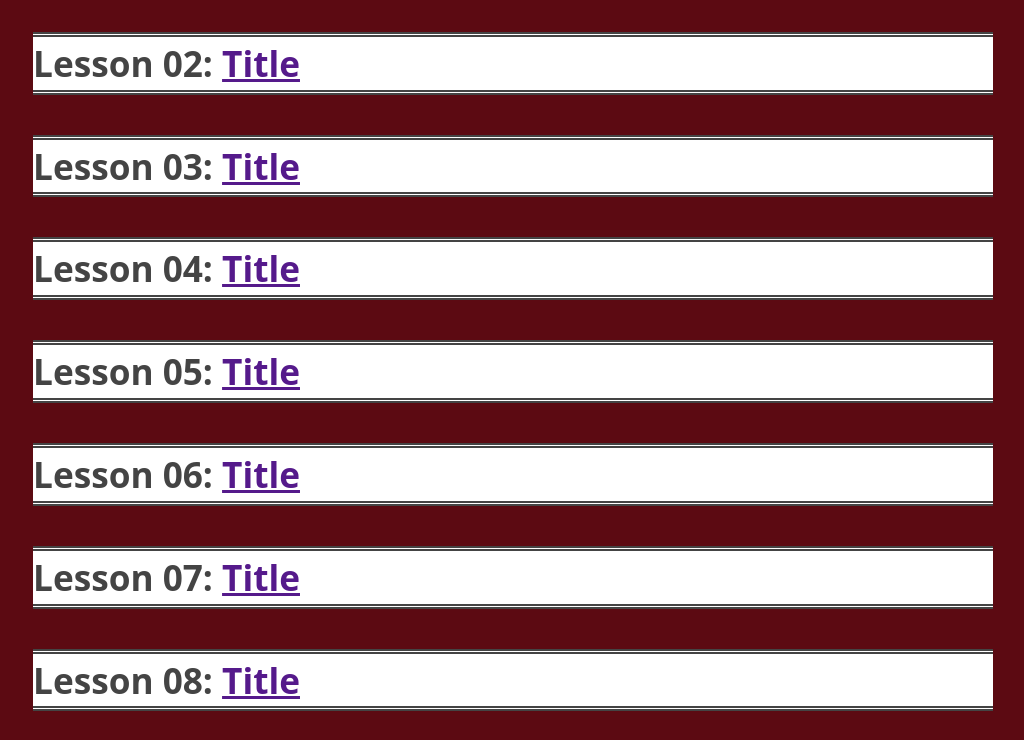
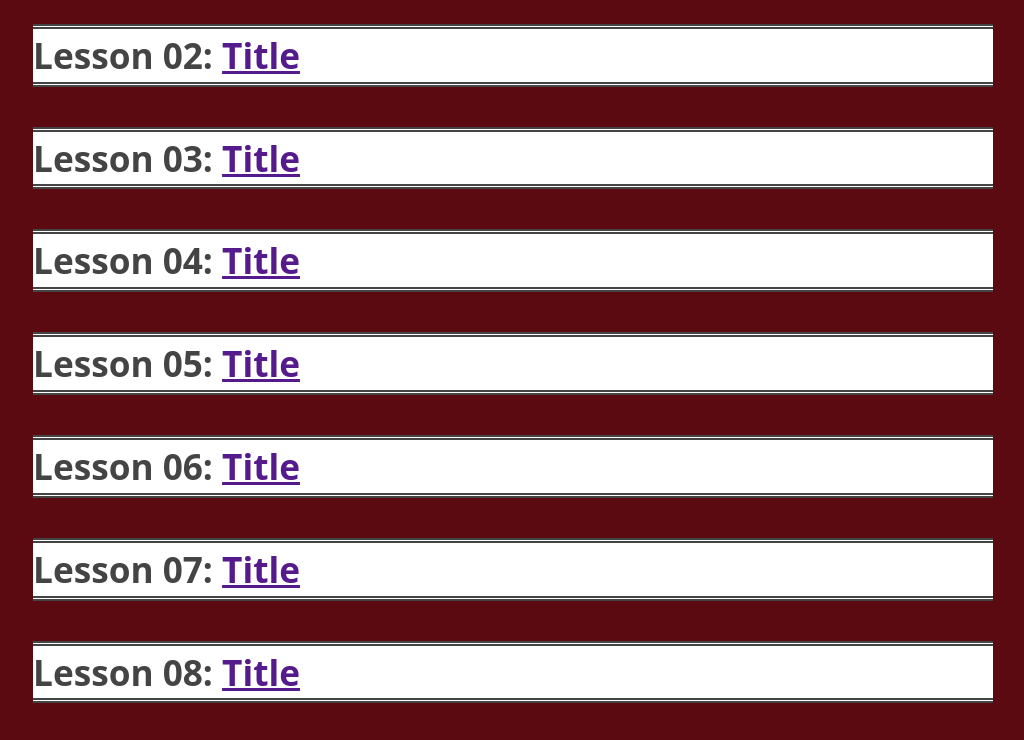
Before and after one commit to Teetothejay13/WDD230-Homepage, a plain HTML site: page index.html in a window 1280 px wide. Shown: the part 747-1487 px from the top of the page, without its empty margins (127-1151 px from the left). Drawn offline with nearby package versions, Linux system fonts and the light colour scheme.

Commit message:
added normalize CSS

```diff
--- a/index.html
+++ b/index.html
@@ -3,6 +3,7 @@
 <head>
     <meta charset="UTF-8">
     <meta http-equiv="X-UA-Compatible" content="IE=edge">
+    <link rel="stylesheet" href="https://cdnjs.cloudflare.com/ajax/libs/normalize/8.0.1/normalize.min.css">
     <link type="text/css" rel="stylesheet" href="CSS/style.css">
     <meta name="author" content="TJ Putnam">
     <meta name="description" content="The WDD 230-02 Assignment portal is for keeping track of all assignments done in WDD 230-02 in a neat and orderly manner.">
```
